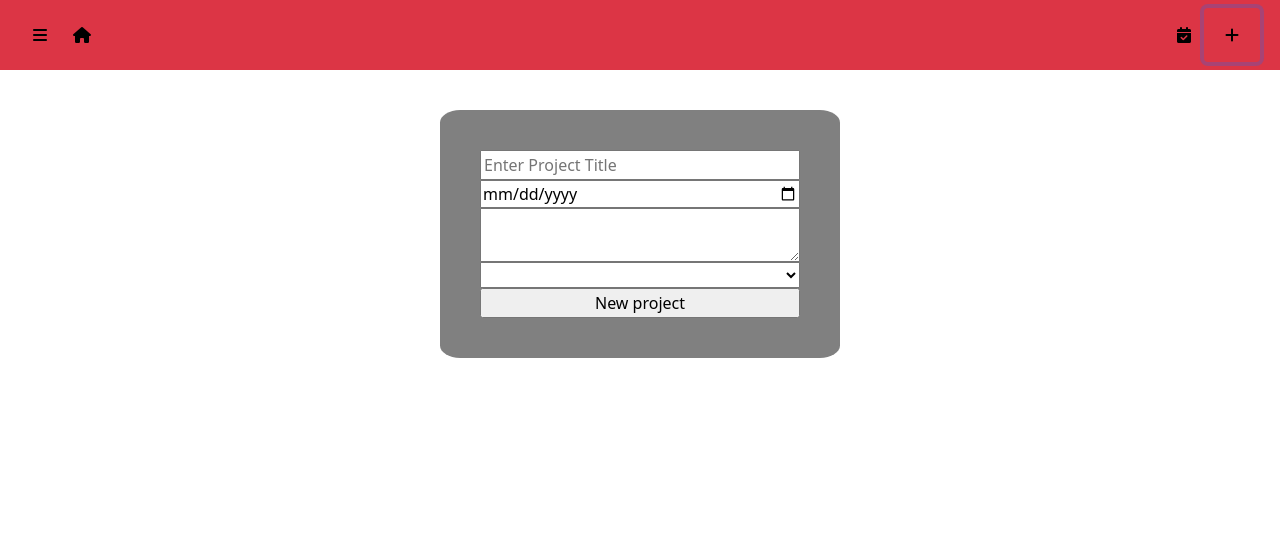
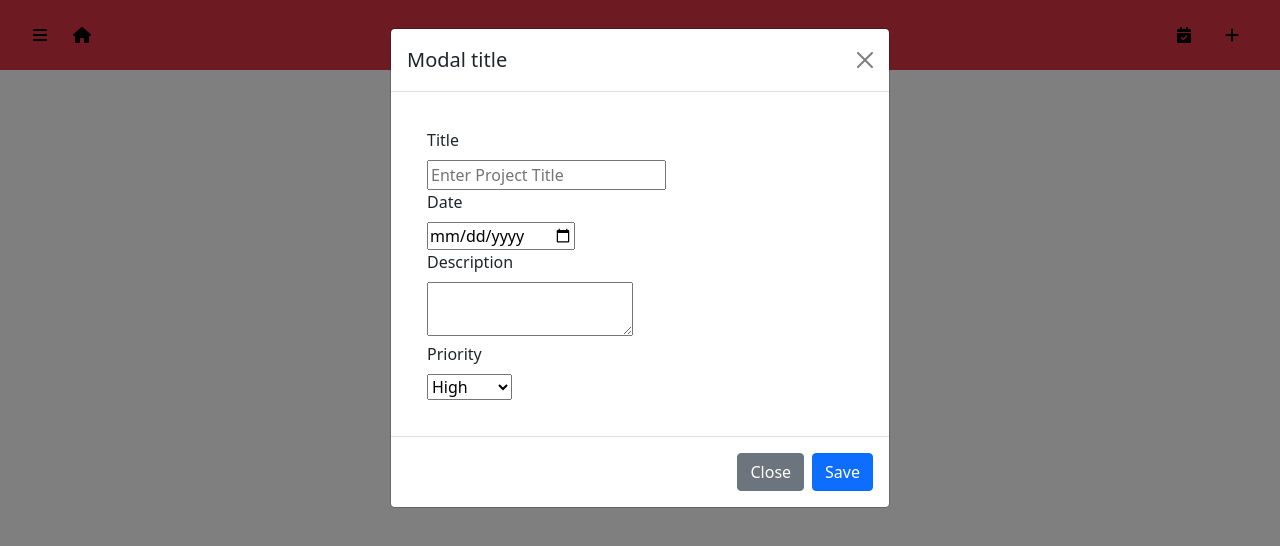
Before and after one commit to Rashad-Muntar/to-do, a website built with webpack: page index.html in a window 1280 px wide. Both pictures are taken after a click on the button 1232 px from the left and 35 px from the top of the page. Built offline with nearby package versions, Linux system fonts and the light colour scheme.

Commit message:
Add modal on header button working

```diff
--- a/index.html
+++ b/index.html
@@ -14,7 +14,7 @@
                 <ul class="navbar-nav flex-row d-flex  ">
                   <div class='headerGroupOne d-flex col-4'>
 
-                    <button type="button" class="btn " id="todo-link ">
+                    <button type="button" class="btn " id="menu-link ">
                         <li class="nav-item d-flex">
                             <i class="fas fa-bars "></i>
                       </li>
@@ -36,7 +36,7 @@
                                 <i class="fas fa-calendar-check"></i>
                             </li>
                         </button>
-                        <button type="button" class="btn" id="addForm-link">
+                        <button type="button" class="btn" id="addForm-link" data-bs-toggle="modal" data-bs-target="#exampleModal">
                             <li class="nav-item p-2">
                                 <i class="fas fa-plus"></i>
                             </li>
@@ -49,13 +49,64 @@
             </div>
           </nav>
     </header>
+
+
     <div class="">
         <!-- <div id="leftSideBar"></div> -->
         <div id="content"></div>
     </div>
 
+
+<!-- Button trigger modal -->
+
+  <div>
+
+  </div>
+  <!-- Modal -->
+  <div class="modal fade" id="exampleModal" tabindex="-1" aria-labelledby="exampleModalLabel" aria-hidden="true">
+    <div class="modal-dialog">
+      <div class="modal-content">
+        <div class="modal-header">
+          <h5 class="modal-title" id="exampleModalLabel">Modal title</h5>
+          <button type="button" class="btn-close" data-bs-dismiss="modal" aria-label="Close"></button>
+        </div>
+        <div class="modal-body">
+            <form class="d-flex flex-column ">
+                <div>
+
+                 <label for="title" class="d-flex form-label">Title</label>
+                 <input type="text" placeholder="Enter Project Title" id="title">
+             </div>
+                 <div>
+                 <label for="date" class="d-flex form-label">Date</label>
+                 <input type="date" id="date">
+             </div>
+             <div>
+                 <label for="desc" class="d-flex form-label">Description</label>
+                 <textarea id="desc"></textarea>
+             </div>
+             <div>
+                 <label for="priority" class="d-flex form-label">Priority</label>
+                 <select  class="dropdown" id="priority">
+                         <option value= 'High'>High </option>
+                         <option value= 'Medium'>Medium</option>
+                         <option value= 'Low'>Low</option>
+                 </select>
+             </div>
+
+     </form>
+    </div>
+        <div class="modal-footer">
+          <button type="button" class="btn btn-secondary" data-bs-dismiss="modal">Close</button>
+          <button type="submit" id='submit' class="btn btn-primary">Save</button>
+        </div>
+      </div>
+    </div>
+  </div>
+
+
+
     <footer></footer>
-    <script src="https://cdn.jsdelivr.net/npm/bootstrap@5.0.1/dist/js/bootstrap.bundle.min.js" integrity="sha384-gtEjrD/SeCtmISkJkNUaaKMoLD0//ElJ19smozuHV6z3Iehds+3Ulb9Bn9Plx0x4" crossorigin="anonymous"></script>
     <script src="https://cdn.jsdelivr.net/npm/@popperjs/core@2.9.2/dist/umd/popper.min.js" integrity="sha384-IQsoLXl5PILFhosVNubq5LC7Qb9DXgDA9i+tQ8Zj3iwWAwPtgFTxbJ8NT4GN1R8p" crossorigin="anonymous"></script>
     <script src="https://cdn.jsdelivr.net/npm/bootstrap@5.0.1/dist/js/bootstrap.min.js" integrity="sha384-Atwg2Pkwv9vp0ygtn1JAojH0nYbwNJLPhwyoVbhoPwBhjQPR5VtM2+xf0Uwh9KtT" crossorigin="anonymous"></script>
     <script src="https://kit.fontawesome.com/0c2dafdccb.js" crossorigin="anonymous"></script>
--- a/src/dom.js
+++ b/src/dom.js
@@ -2,48 +2,46 @@ import { projectFactory } from './modules/project'
 
 const EXISTING_DATA = JSON.parse(localStorage.getItem('Projects')) || []
 
-let arr = []
-let priorities = ['High', 'Medium', 'Low']
 const content = document.getElementById('content')
 
 
-const projectForm = () => {
+// const projectForm = () => {
 
 
-    let projectForm = document.createElement('div')
-    let form = document.createElement('form')
-    let input = document.createElement('input')
-    let date = document.createElement('input')
-    let select = document.createElement('select')
-    let textarea = document.createElement('textarea')
-    let submit = document.createElement('input')
+//     let projectForm = document.createElement('div')
+//     let form = document.createElement('form')
+//     let input = document.createElement('input')
+//     let date = document.createElement('input')
+//     let select = document.createElement('select')
+//     let textarea = document.createElement('textarea')
+//     let submit = document.createElement('input')
 
-    projectForm.classList.add('projectForm', 'd-flex', 'flex-column', 'justify-content-center');
-    form.classList.add('formBackground', 'd-flex', 'flex-column', 'col-4', 'justify-content-center');
+//     projectForm.classList.add('projectForm', 'd-flex', 'flex-column', 'justify-content-center');
+//     form.classList.add('formBackground', 'd-flex', 'flex-column', 'col-4', 'justify-content-center');
 
-    input.setAttribute('type', 'text')
-    date.setAttribute('type', 'date')
-    submit.setAttribute('type', 'submit')
-    submit.value = 'New project'
-    input.setAttribute('placeholder', 'Enter Project Title')
+//     input.setAttribute('type', 'text')
+//     date.setAttribute('type', 'date')
+//     submit.setAttribute('type', 'submit')
+//     submit.value = 'New project'
+//     input.setAttribute('placeholder', 'Enter Project Title')
 
-    input.setAttribute('id', 'title')
-    date.setAttribute('id', 'date')
-    select.setAttribute('id', 'priority')
-    textarea.setAttribute('id', 'desc')
-    submit.setAttribute('id', 'submit')
+//     input.setAttribute('id', 'title')
+//     date.setAttribute('id', 'date')
+//     select.setAttribute('id', 'priority')
+//     textarea.setAttribute('id', 'desc')
+//     submit.setAttribute('id', 'submit')
 
 
 
-    form.appendChild(input)
-    form.appendChild(date)
-    form.appendChild(textarea)
-    form.appendChild(select)
-    form.appendChild(submit)
+//     form.appendChild(input)
+//     form.appendChild(date)
+//     form.appendChild(textarea)
+//     form.appendChild(select)
+//     form.appendChild(submit)
 
-    projectForm.appendChild(form)
-    content.appendChild(projectForm)
-}
+//     projectForm.appendChild(form)
+//     content.appendChild(projectForm)
+// }
 
 const projectConstructor = () => {
     let project = projectFactory(
@@ -57,7 +55,6 @@ const projectConstructor = () => {
     location.reload()
 }
 
-
 const createProject = () => {
     const newProBtn = document.getElementById('submit')
     newProBtn.addEventListener('click', projectConstructor)
@@ -67,4 +64,4 @@ const createProject = () => {
 
 
 
-export { projectForm, createProject }
+export { createProject }
--- a/src/index.js
+++ b/src/index.js
@@ -1,6 +1,43 @@
 import './main.scss';
 
-import { projectForm, createProject } from './dom'
+import { createProject } from './dom'
 
-projectForm()
 createProject()
+
+// const projectForm = () => {
+
+
+    //     let projectForm = document.createElement('div')
+    //     let form = document.createElement('form')
+    //     let input = document.createElement('input')
+    //     let date = document.createElement('input')
+    //     let select = document.createElement('select')
+    //     let textarea = document.createElement('textarea')
+    //     let submit = document.createElement('input')
+
+    //     projectForm.classList.add('projectForm', 'd-flex', 'flex-column', 'justify-content-center');
+    //     form.classList.add('formBackground', 'd-flex', 'flex-column', 'col-4', 'justify-content-center');
+
+    //     input.setAttribute('type', 'text')
+    //     date.setAttribute('type', 'date')
+    //     submit.setAttribute('type', 'submit')
+    //     submit.value = 'New project'
+    //     input.setAttribute('placeholder', 'Enter Project Title')
+
+    //     input.setAttribute('id', 'title')
+    //     date.setAttribute('id', 'date')
+    //     select.setAttribute('id', 'priority')
+    //     textarea.setAttribute('id', 'desc')
+    //     submit.setAttribute('id', 'submit')
+
+
+
+    //     form.appendChild(input)
+    //     form.appendChild(date)
+    //     form.appendChild(textarea)
+    //     form.appendChild(select)
+    //     form.appendChild(submit)
+
+    //     projectForm.appendChild(form)
+    //     content.appendChild(projectForm)
+    // }
--- a/src/main.scss
+++ b/src/main.scss
@@ -6,20 +6,6 @@ body {
 .container-fluid {
     padding: 0;
     margin: 0;
-}
-
-.projectForm {
-    padding: 40px;
-    background-color: white;
-    width: 100vw;
-}
-.formBackground {
-    padding: 40px;
-    background-color: grey;
-    display: flex;
-    justify-content: center;
-    align-self: center;
-    border-radius: 5%;
 }
 
 header {
@@ -45,3 +31,7 @@ header {
 .far {
     color: black;
 }
+
+form {
+    padding:20px;
+}
```
Also changed, not shown: dist/main.js.
